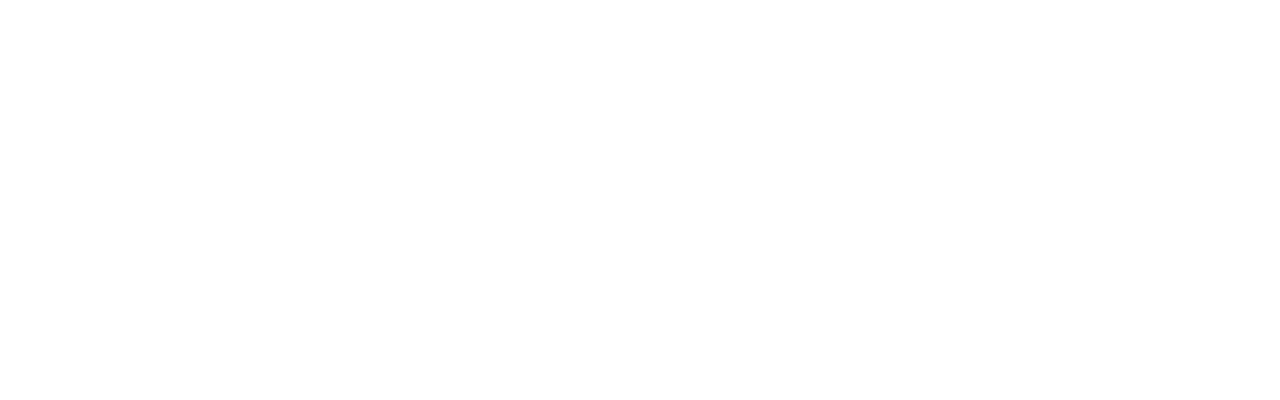
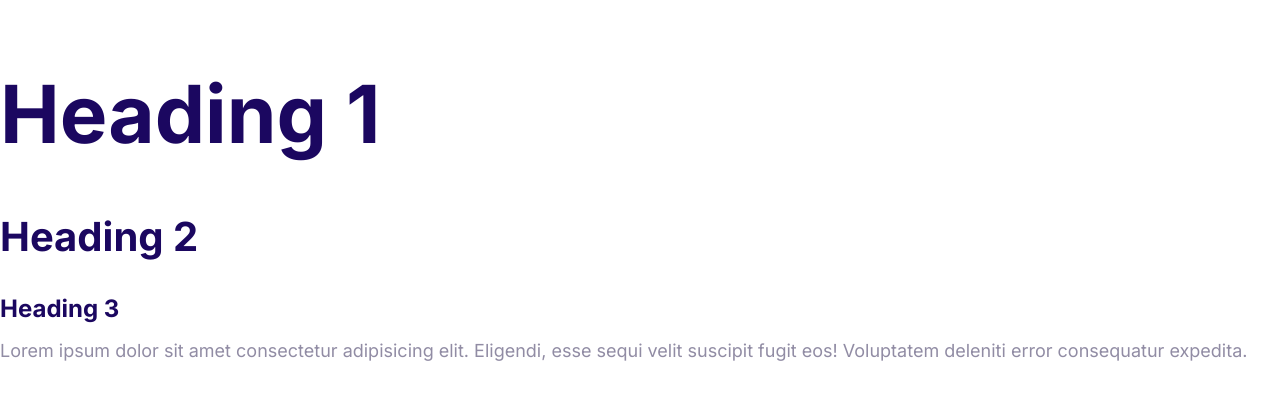
Before and after one commit to MaxwellFZ07/practice-moshified, a plain HTML site: page index.html in a window 1280 px wide. Drawn offline with Linux system fonts and the light colour scheme.

Commit message:
Define the styles for the fonts.

```diff
--- a/css/styles.css
+++ b/css/styles.css
@@ -5,3 +5,55 @@
     --color-headings: #1b0760;
     --color-body: #918ca4;
 }
+
+html {
+    /*therefore for each REM, font size increases 10px*/
+    font-size: 62.5%;
+}
+
+body {
+    font-family: Inter, Arial, Helvetica, sans-serif;
+    font-size: 2.4rem;
+    line-height: 1.5;
+    color: var(--color-body);
+
+}
+
+h1, h2, h3 {
+    color: var(--color-headings);
+    margin-bottom: 1rem;
+}
+
+h1 {
+    font-size: 7rem;
+}
+
+h2 {
+    font-size: 4rem;
+}
+
+h3 {
+    font-size: 3rem;
+}
+
+p {
+    margin-top: 0;
+}
+
+@media screen and (min-width: 1024px) {
+    body {
+        font-size: 1.8rem;
+    }
+
+    h1 {
+        font-size: 8rem;
+    }
+
+    h2 {
+        font-size: 4rem;
+    }
+
+    h3 {
+        font-size: 2.4rem;
+    }
+}
--- a/index.html
+++ b/index.html
@@ -4,8 +4,27 @@
     <meta charset="UTF-8" />
     <meta name="viewport" content="width=device-width, initial-scale=1.0" />
     <title>Document</title>
+    <link rel="preconnect" href="https://fonts.googleapis.com" />
+    <link rel="preconnect" href="https://fonts.gstatic.com" crossorigin />
+    <link
+      href="https://fonts.googleapis.com/css2?family=Inter&display=swap"
+      rel="stylesheet"
+    />
+    <link
+      href="https://fonts.googleapis.com/css2?family=Inter:wght@700&display=swap"
+      rel="stylesheet"
+    />
     <link rel="stylesheet" href="css/normalize.css" />
     <link rel="stylesheet" href="css/styles.css" />
   </head>
-  <body></body>
+  <body>
+    <h1>Heading 1</h1>
+    <h2>Heading 2</h2>
+    <h3>Heading 3</h3>
+    <p>
+      Lorem ipsum dolor sit amet consectetur adipisicing elit. Eligendi, esse
+      sequi velit suscipit fugit eos! Voluptatem deleniti error consequatur
+      expedita.
+    </p>
+  </body>
 </html>
```
